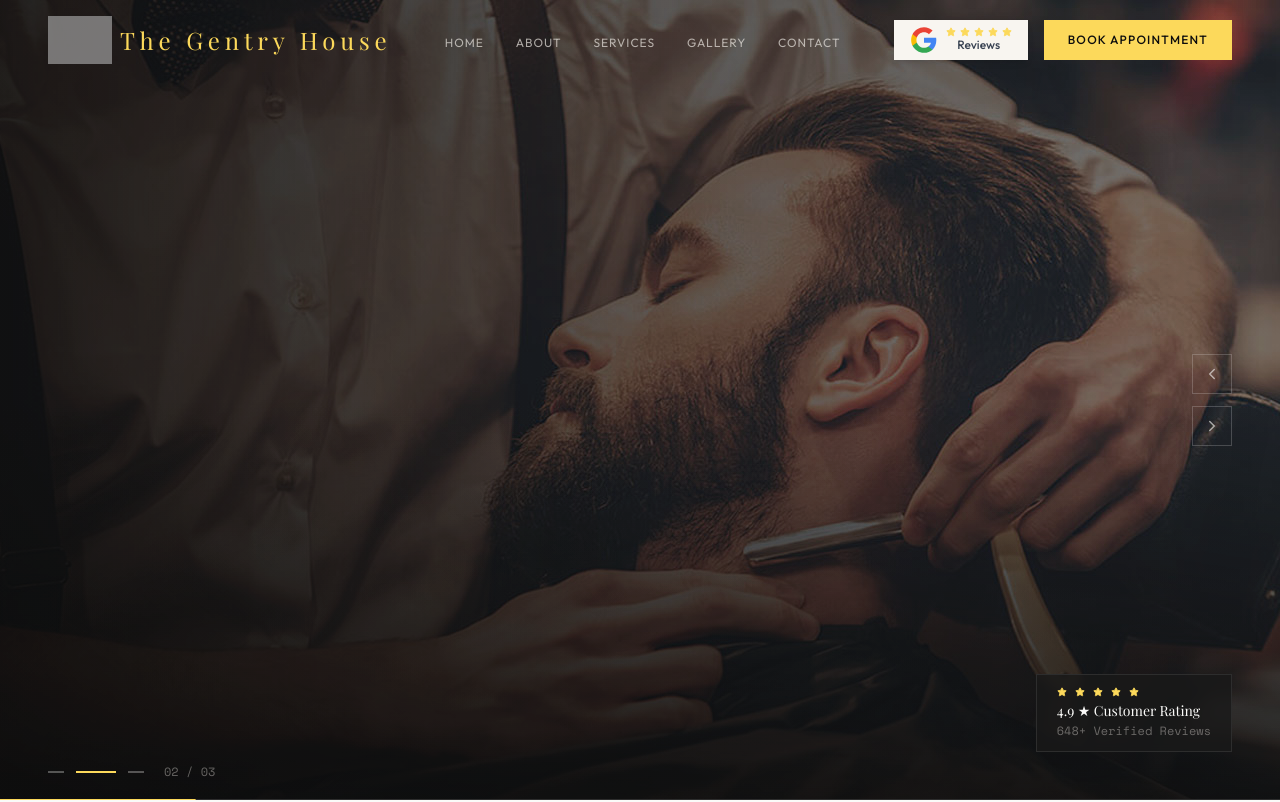
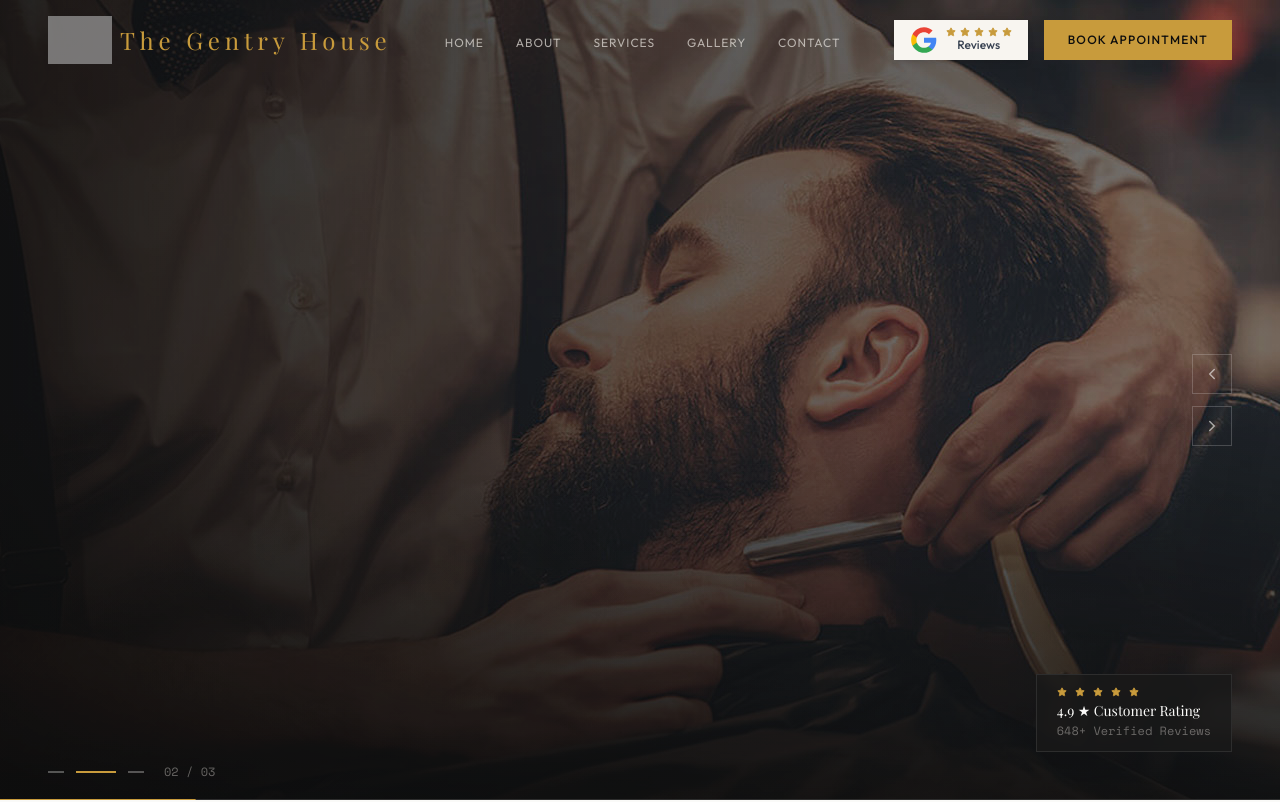
Before and after one commit to hammadqureshi31/tgh-website, a Next.js app: page / in a window 1280 px wide. Shown: the top 802 px of the page. Built offline with nearby package versions, Linux system fonts and the light colour scheme; grey boxes are pictures that could not be loaded.

Commit message:
fix: update amber color in Tailwind configuration

```diff
--- a/tailwind.config.ts
+++ b/tailwind.config.ts
@@ -16,7 +16,7 @@ const config: Config = {
           ivory: '#FAFAF8',
           pearl: '#E8E4DE',
           // amber: '#C9A962',
-          amber: '#FCD95B',
+          amber: '#C89B3C',
           whiskey: '#B8956E',
         },
       },
```
